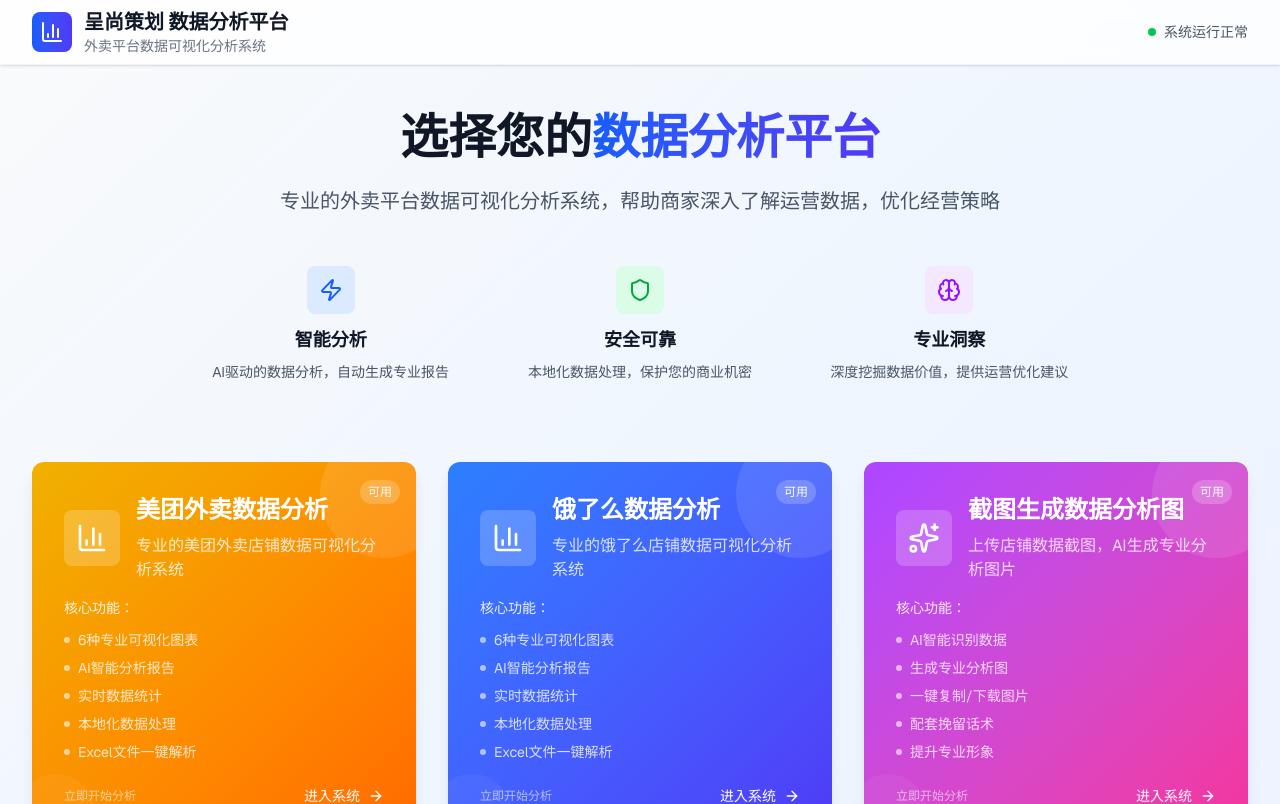
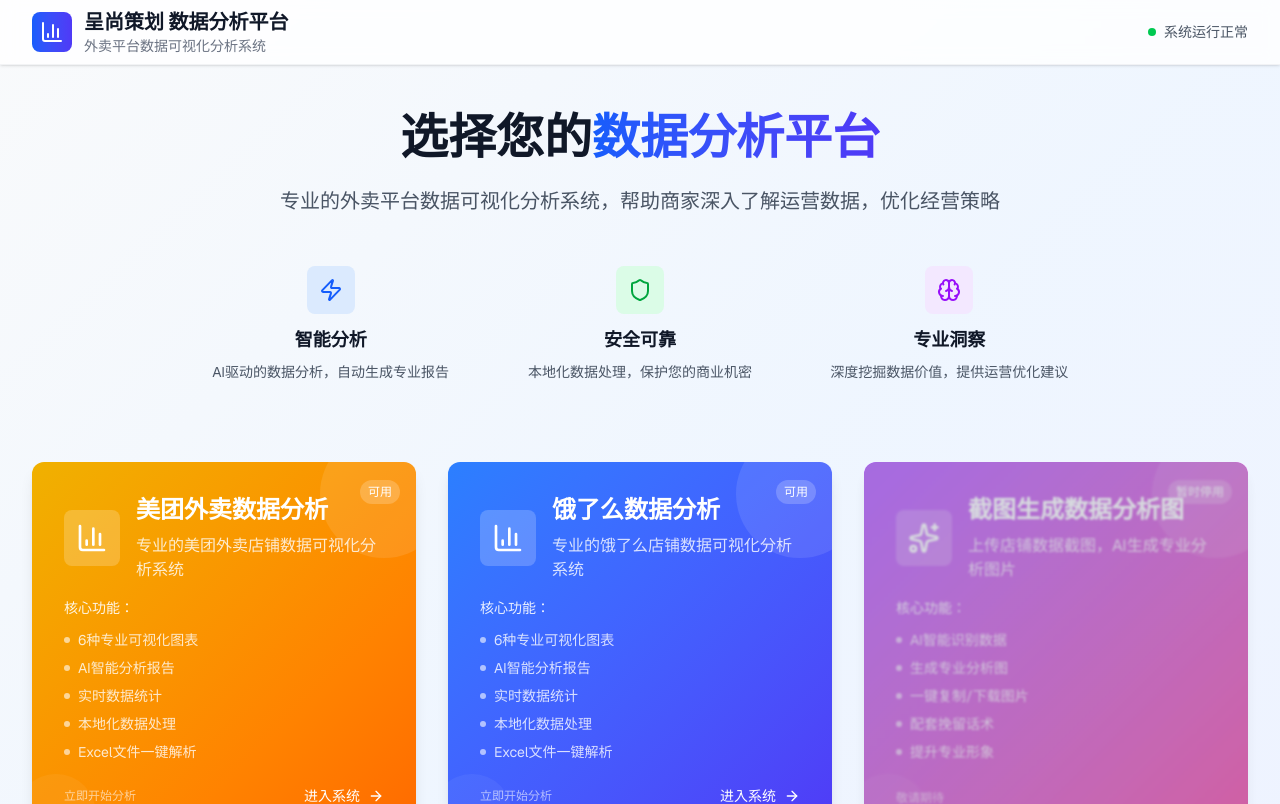
Before and after one commit to XUXIKAI886/dianpushujukeshihua, a Next.js app: page / in a window 1280 px wide. Shown: the top 804 px of the page. Built offline with nearby package versions, Linux system fonts and the light colour scheme.

Commit message:
fix: 暂停截图生图入口

```diff
--- a/src/app/page.tsx
+++ b/src/app/page.tsx
@@ -26,7 +26,7 @@
           </span>
         ) : (
           <span className="px-2 py-1 text-xs font-medium bg-white/20 text-white rounded-full">
-            即将上线
+            暂时停用
           </span>
         )}
       </div>
@@ -130,7 +130,7 @@
       gradient: 'bg-gradient-to-br from-purple-500 to-pink-500',
       iconBg: 'bg-white/20',
       href: '/screenshot-analysis',
-      available: true,
+      available: false,
       features: [
         'AI智能识别数据',
         '生成专业分析图',
```
